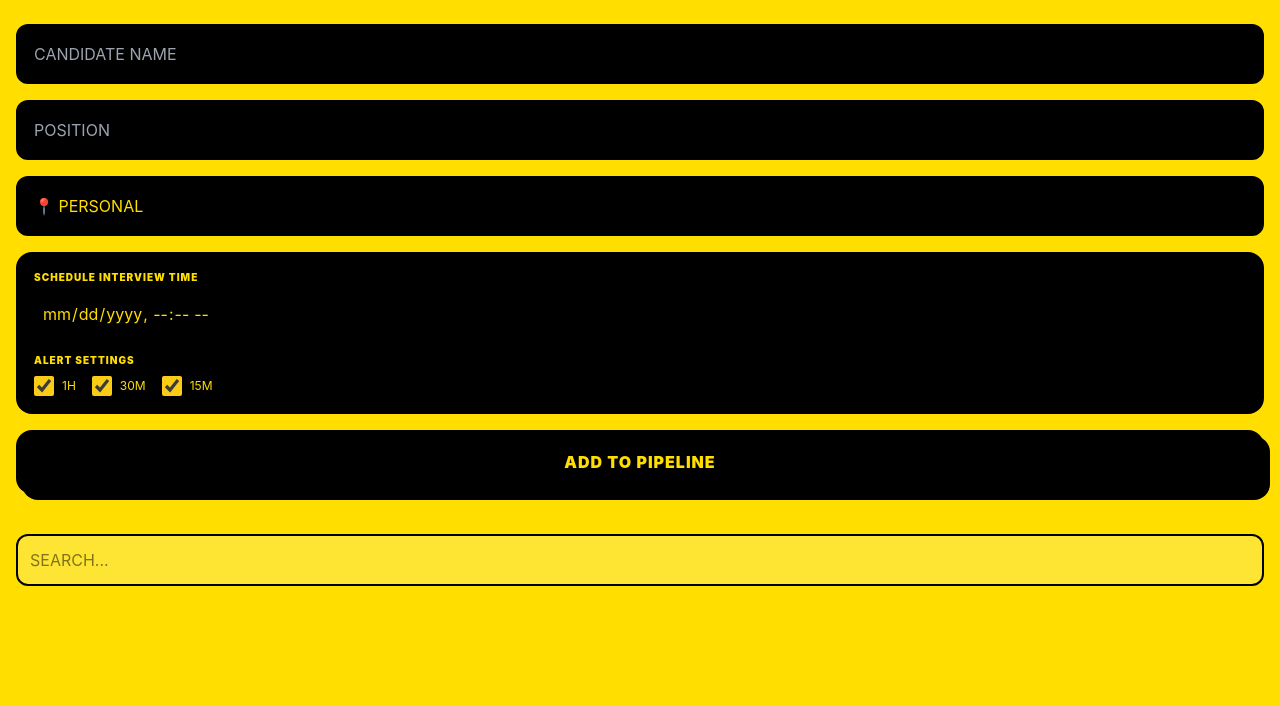
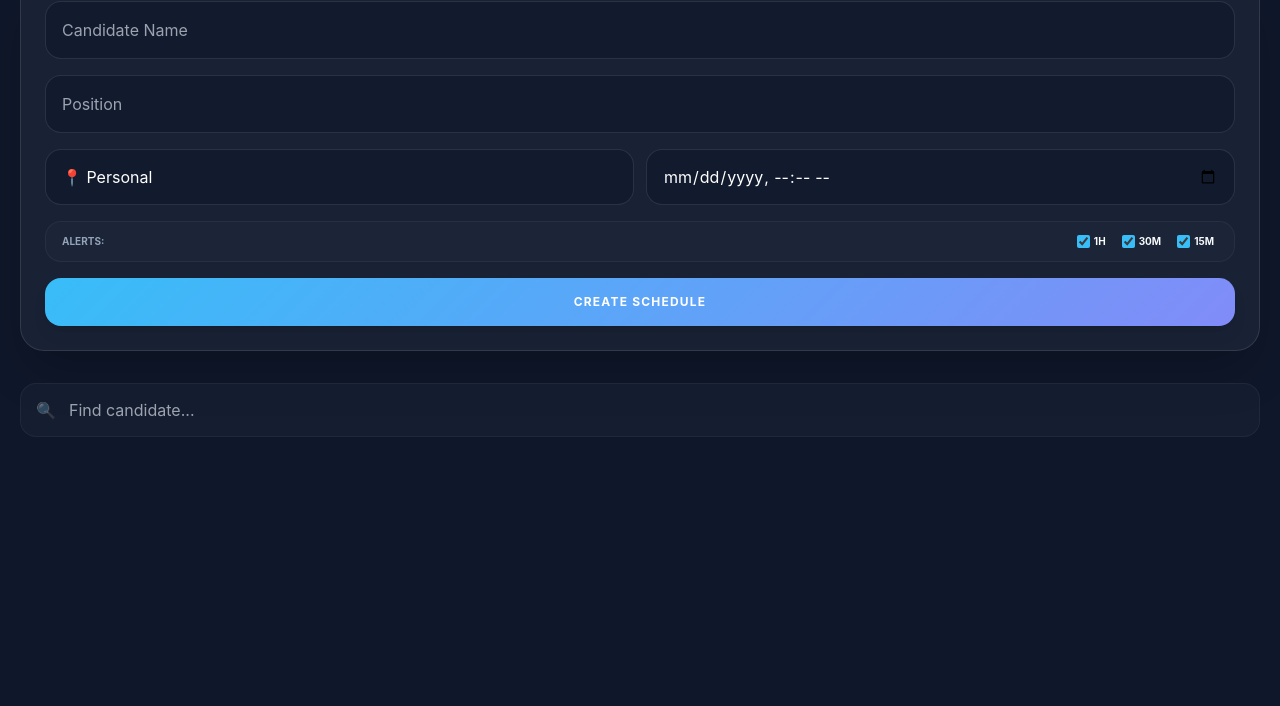
Before and after one commit to visvickey/interview-tracker, a plain HTML site: page index.html in a window 1280 px wide. Shown: the part 124-830 px from the top of the page. After the commit the page ends 800 px from the top, so only its background shows below. Drawn offline with nearby package versions, Linux system fonts and the light colour scheme.

Commit message:
Update index.html
UI Color changes

```diff
--- a/index.html
+++ b/index.html
@@ -3,83 +3,89 @@
 <head>
     <meta charset="UTF-8">
     <meta name="viewport" content="width=device-width, initial-scale=1.0, maximum-scale=1.0, user-scalable=no">
-    <title>Interview Pro | Yellow</title>
+    <title>Interview Pro</title>
     <script src="https://cdn.tailwindcss.com"></script>
     <style>
-        /* High Contrast Yellow & Black Palette */
-        :root {
-            --brand-yellow: #FFDE00;
-            --brand-black: #121212;
+        body {
+            background: #0f172a; /* Deep Navy */
+            color: #f8fafc;
+            font-family: -apple-system, BlinkMacSystemFont, "SF Pro Display", sans-serif;
         }
-        body {
-            background-color: var(--brand-yellow);
-            font-family: 'Inter', -apple-system, sans-serif;
-            color: var(--brand-black);
+        .bento-card {
+            background: rgba(30, 41, 59, 0.7);
+            backdrop-filter: blur(12px);
+            border: 1px solid rgba(255, 255, 255, 0.1);
+            border-radius: 24px;
         }
-        input, select {
-            font-size: 16px !important;
-            background: #000 !important;
-            color: #FFDE00 !important;
-            border: 2px solid #000 !important;
+        .input-field {
+            background: rgba(15, 23, 42, 0.6);
+            border: 1px solid rgba(255, 255, 255, 0.1);
+            color: white;
+            transition: all 0.3s ease;
         }
-        input::placeholder { color: #FFDE00; opacity: 0.6; }
-        .btn-black {
-            background: #000;
-            color: #FFDE00;
-            text-transform: uppercase;
-            letter-spacing: 1px;
-            font-weight: 900;
+        .input-field:focus {
+            border-color: #38bdf8;
+            background: rgba(15, 23, 42, 0.9);
         }
-        .card-black {
-            background: #000;
-            color: #FFDE00;
-            border-radius: 24px;
+        input, select { font-size: 16px !important; }
+        .accent-gradient {
+            background: linear-gradient(135deg, #38bdf8 0%, #818cf8 100%);
         }
     </style>
 </head>
-<body class="p-4 pb-24 min-h-screen">
+<body class="p-5 pb-24 min-h-screen">
 
-    <header class="mb-8 pt-4">
-        <h1 class="text-4xl font-black italic uppercase leading-none italic">Interview<br>Manager</h1>
-        <div class="h-1 w-20 bg-black mt-2"></div>
+    <header class="mb-8 flex justify-between items-center">
+        <div>
+            <h1 class="text-2xl font-bold tracking-tight">Interview HQ</h1>
+            <p class="text-slate-400 text-xs font-medium">Candidate Pipeline</p>
+        </div>
+        <div class="w-10 h-10 rounded-full accent-gradient flex items-center justify-center shadow-lg shadow-blue-500/20">
+            <span class="text-xs font-bold">JD</span>
+        </div>
     </header>
 
-    <section class="space-y-4 mb-10">
-        <input type="text" id="name" placeholder="CANDIDATE NAME" class="w-full p-4 rounded-xl outline-none">
-        <input type="text" id="position" placeholder="POSITION" class="w-full p-4 rounded-xl outline-none">
+    <section class="bento-card p-6 mb-8 shadow-2xl">
+        <div class="space-y-4">
+            <input type="text" id="name" placeholder="Candidate Name" class="input-field w-full p-4 rounded-2xl outline-none">
+            <input type="text" id="position" placeholder="Position" class="input-field w-full p-4 rounded-2xl outline-none">
 
-        <select id="type" class="w-full p-4 rounded-xl appearance-none">
-            <option value="Personal">📍 PERSONAL</option>
-            <option value="Telephonic">📞 TELEPHONIC</option>
-            <option value="Virtual">💻 VIRTUAL</option>
-        </select>
+            <div class="grid grid-cols-2 gap-3">
+                <select id="type" class="input-field p-4 rounded-2xl outline-none appearance-none text-sm">
+                    <option value="Personal">📍 Personal</option>
+                    <option value="Telephonic">📞 Telephonic</option>
+                    <option value="Virtual">💻 Virtual</option>
+                </select>
+                <div class="relative">
+                    <input type="datetime-local" id="interviewTime" class="input-field w-full p-4 rounded-2xl outline-none text-sm">
+                </div>
+            </div>
 
-        <div class="bg-black text-[#FFDE00] p-4 rounded-2xl border-2 border-black">
-            <label class="text-[10px] font-black uppercase mb-2 block tracking-widest">Schedule Interview Time</label>
-            <input type="datetime-local" id="interviewTime" class="w-full p-2 mb-4 bg-transparent border-b border-yellow-400 !border-0 !border-b-2">
+            <div class="p-3 bg-slate-800/50 rounded-2xl border border-white/5 flex items-center justify-between">
+                <span class="text-[10px] uppercase font-bold text-slate-400 ml-1">Alerts:</span>
+                <div class="flex gap-4 mr-2">
+                    <label class="text-[10px] flex items-center gap-1 font-bold"><input type="checkbox" id="remind60" checked class="accent-sky-400"> 1H</label>
+                    <label class="text-[10px] flex items-center gap-1 font-bold"><input type="checkbox" id="remind30" checked class="accent-sky-400"> 30M</label>
+                    <label class="text-[10px] flex items-center gap-1 font-bold"><input type="checkbox" id="remind15" checked class="accent-sky-400"> 15M</label>
+                </div>
+            </div>
 
-            <label class="text-[10px] font-black uppercase mb-2 block tracking-widest">Alert Settings</label>
-            <div class="flex items-center gap-2">
-                <input type="checkbox" id="remind60" checked class="w-5 h-5 accent-yellow-400"> <span class="text-xs mr-2">1H</span>
-                <input type="checkbox" id="remind30" checked class="w-5 h-5 accent-yellow-400"> <span class="text-xs mr-2">30M</span>
-                <input type="checkbox" id="remind15" checked class="w-5 h-5 accent-yellow-400"> <span class="text-xs">15M</span>
-            </div>
+            <button onclick="addCandidate()" class="accent-gradient w-full py-4 rounded-2xl font-bold text-white shadow-lg active:scale-95 transition-transform uppercase text-xs tracking-widest">
+                Create Schedule
+            </button>
         </div>
-
-        <button onclick="addCandidate()" class="w-full btn-black py-5 rounded-2xl shadow-[6px_6px_0px_0px_rgba(0,0,0,1)] active:shadow-none active:translate-x-1 active:translate-y-1 transition-all">
-            ADD TO PIPELINE
-        </button>
     </section>
 
-    <div class="mb-6">
-        <input type="text" id="searchBar" oninput="render()" placeholder="SEARCH..."
-               class="w-full p-3 bg-transparent border-2 border-black !text-black !bg-white/20 rounded-xl placeholder:text-black/50">
+    <div class="mb-6 relative">
+        <div class="absolute inset-y-0 left-4 flex items-center pointer-events-none opacity-40">🔍</div>
+        <input type="text" id="searchBar" oninput="render()" placeholder="Find candidate..."
+               class="w-full p-4 pl-12 bg-slate-800/40 border border-white/5 rounded-2xl outline-none text-sm">
     </div>
 
-    <div id="candidateList" class="space-y-6"></div>
+    <div id="candidateList" class="space-y-4"></div>
 
     <script>
-        let candidates = JSON.parse(localStorage.getItem('interviews_v3')) || [];
+        let candidates = JSON.parse(localStorage.getItem('interviews_v4')) || [];
 
         function addCandidate() {
             const name = document.getElementById('name').value;
@@ -87,13 +93,13 @@
             const type = document.getElementById('type').value;
             const interviewTime = document.getElementById('interviewTime').value;
 
-            if (!name || !position || !interviewTime) return alert("MISSING DATA");
+            if (!name || !position || !interviewTime) return alert("Please fill all details");
 
             candidates.push({
                 id: Date.now(),
                 name, position, type, interviewTime,
                 status: 'Pending',
-                alertsSent: [] // Track which alerts (60, 30, 15) have been fired
+                alertsSent: []
             });
 
             saveAndRender();
@@ -106,14 +112,14 @@
         }
 
         function deleteCandidate(id) {
-            if(confirm("DELETE?")) {
+            if(confirm("Remove entry?")) {
                 candidates = candidates.filter(c => c.id !== id);
                 saveAndRender();
             }
         }
 
         function saveAndRender() {
-            localStorage.setItem('interviews_v3', JSON.stringify(candidates));
+            localStorage.setItem('interviews_v4', JSON.stringify(candidates));
             render();
         }
 
@@ -126,47 +132,51 @@
 
             filtered.sort((a, b) => new Date(a.interviewTime) - new Date(b.interviewTime)).forEach(c => {
                 const dateObj = new Date(c.interviewTime);
-                const timeStr = dateObj.toLocaleTimeString([], { hour: '2-digit', minute: '2-digit', hour12: true });
+                const timeStr = dateObj.toLocaleTimeString([], { hour: '2-digit', minute: '2-digit' });
                 const dateStr = dateObj.toLocaleDateString([], { month: 'short', day: 'numeric' });
 
-                const statusColor = c.status === 'Selected' ? 'bg-green-500 text-black' : c.status === 'Rejected' ? 'bg-red-600 text-white' : 'bg-yellow-400 text-black';
+                const statusStyles = {
+                    'Selected': 'bg-emerald-500/20 text-emerald-400',
+                    'Rejected': 'bg-rose-500/20 text-rose-400',
+                    'Pending': 'bg-sky-500/20 text-sky-400'
+                }[c.status];
 
                 list.innerHTML += `
-                    <div class="card-black p-6 shadow-xl relative overflow-hidden border-t-8 border-yellow-400">
+                    <div class="bento-card p-5 border border-white/5">
                         <div class="flex justify-between items-start mb-4">
                             <div>
-                                <h3 class="font-black text-2xl uppercase italic leading-tight">${c.name}</h3>
-                                <p class="text-yellow-400 font-bold text-xs tracking-widest">${c.position}</p>
+                                <h3 class="font-bold text-lg">${c.name}</h3>
+                                <p class="text-xs text-slate-400 font-medium">${c.position}</p>
                             </div>
-                            <span class="text-[10px] px-2 py-1 font-black ${statusColor}">${c.status}</span>
+                            <span class="text-[10px] px-2 py-1 rounded-lg font-bold ${statusStyles}">${c.status}</span>
                         </div>
 
-                        <div class="grid grid-cols-2 gap-2 mb-6 text-center">
-                            <div class="bg-white/10 p-2 rounded-lg">
-                                <p class="text-[8px] opacity-50 uppercase">Date</p>
-                                <p class="font-bold text-sm">${dateStr}</p>
+                        <div class="flex items-center gap-3 mb-5">
+                            <div class="bg-white/5 px-3 py-2 rounded-xl text-center flex-1">
+                                <p class="text-[9px] text-slate-500 uppercase font-black">Date</p>
+                                <p class="text-xs font-bold">${dateStr}</p>
                             </div>
-                            <div class="bg-white/10 p-2 rounded-lg">
-                                <p class="text-[8px] opacity-50 uppercase">Time</p>
-                                <p class="font-bold text-sm text-yellow-400">${timeStr}</p>
+                            <div class="bg-white/5 px-3 py-2 rounded-xl text-center flex-1">
+                                <p class="text-[9px] text-slate-500 uppercase font-black">Time</p>
+                                <p class="text-xs font-bold text-sky-400">${timeStr}</p>
                             </div>
                         </div>
 
-                        <div class="flex items-center gap-3">
-                            <select onchange="updateStatus(${c.id}, this.value)" class="flex-1 text-[11px] font-black border-none !bg-yellow-400 !text-black p-3 rounded-lg outline-none">
-                                <option value="" disabled selected>SET STATUS</option>
-                                <option value="Pending">PENDING</option>
-                                <option value="Selected">SELECTED</option>
-                                <option value="Rejected">REJECTED</option>
+                        <div class="flex items-center gap-2">
+                            <select onchange="updateStatus(${c.id}, this.value)" class="flex-1 text-xs font-bold bg-slate-800 p-3 rounded-xl border-none outline-none">
+                                <option value="" disabled selected>Update Status</option>
+                                <option value="Pending">Pending</option>
+                                <option value="Selected">Selected</option>
+                                <option value="Rejected">Rejected</option>
                             </select>
-                            <button onclick="deleteCandidate(${c.id})" class="text-xl">🗑️</button>
+                            <button onclick="deleteCandidate(${c.id})" class="p-3 bg-white/5 rounded-xl opacity-40 hover:opacity-100">🗑️</button>
                         </div>
                     </div>
                 `;
             });
         }
 
-        // Logic for 1h, 30m, and 15m Alerts
+        // Reminder Engine
         function checkReminders() {
             const now = new Date().getTime();
             let updated = false;
@@ -177,24 +187,21 @@
                 const eventTime = new Date(c.interviewTime).getTime();
                 const diffMinutes = Math.floor((eventTime - now) / 60000);
 
-                const alertCheck = (minutes, label) => {
-                    if (diffMinutes === minutes && !c.alertsSent.includes(label)) {
-                        alert(`⚠️ ALERT: ${c.name} for ${c.position} starts in ${label}!`);
+                const triggers = [60, 30, 15, 0];
+                triggers.forEach(t => {
+                    const label = t === 0 ? "Now" : `${t}m`;
+                    if (diffMinutes === t && !c.alertsSent.includes(label)) {
+                        alert(`⏰ INTERVIEW ALERT: ${c.name} starts in ${label}!`);
                         c.alertsSent.push(label);
                         updated = true;
                     }
-                };
-
-                alertCheck(60, "1 Hour");
-                alertCheck(30, "30 Minutes");
-                alertCheck(15, "15 Minutes");
-                alertCheck(0, "Now");
+                });
             });
 
             if (updated) saveAndRender();
         }
 
-        setInterval(checkReminders, 30000); // Check every 30 seconds
+        setInterval(checkReminders, 30000);
         render();
     </script>
 </body>
```
